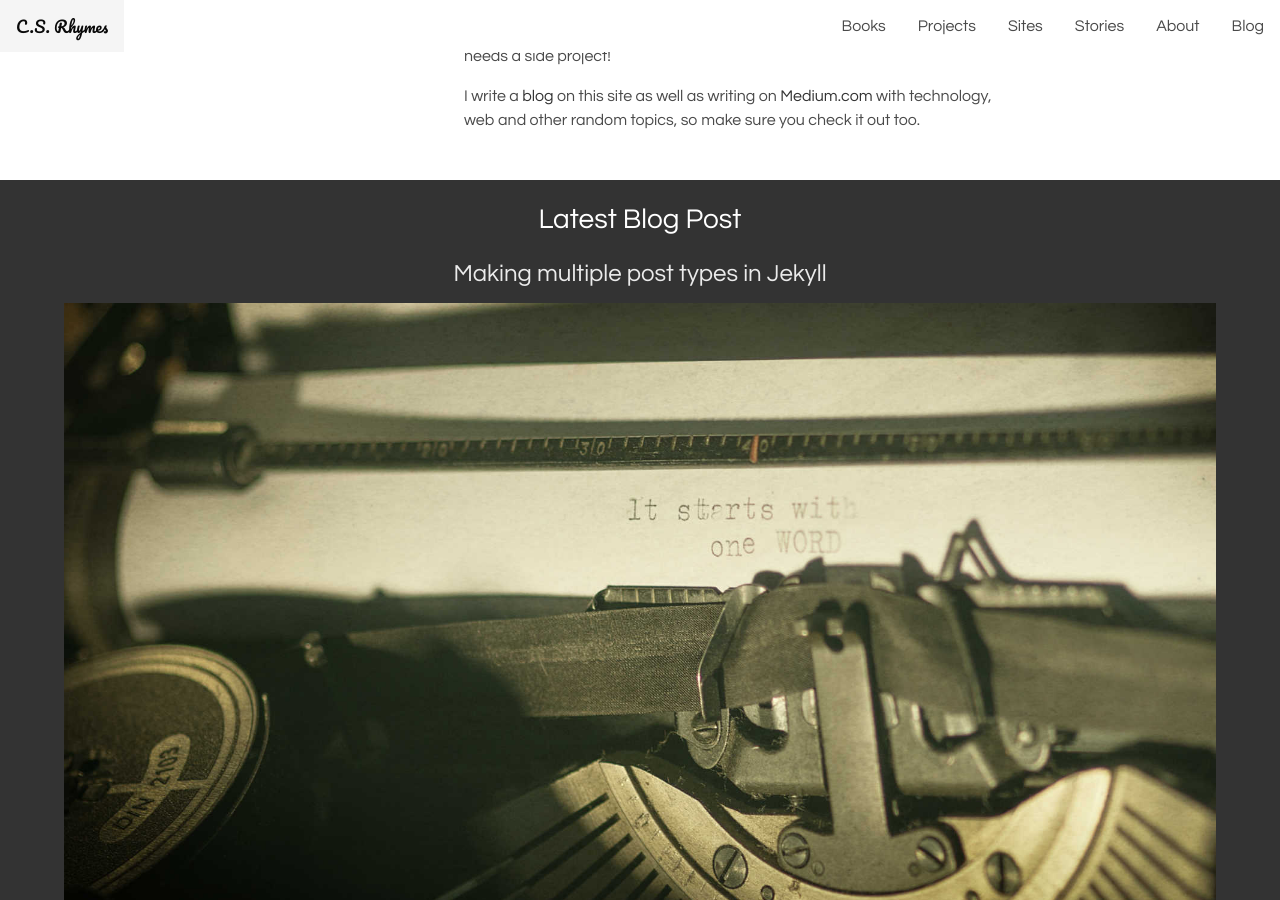
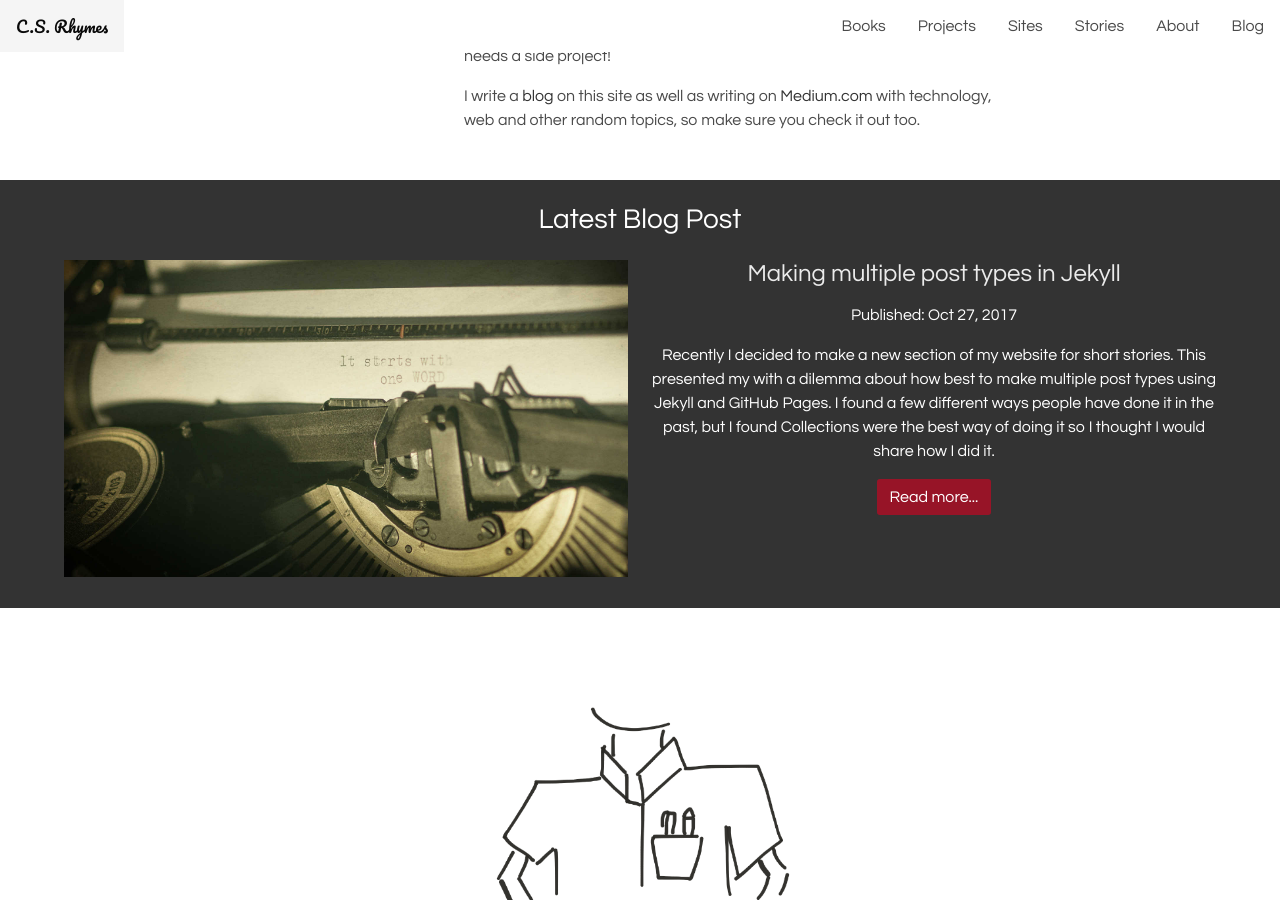
Before and after one commit to chrisrhymes/chrisrhymes.github.io, a Jekyll site: the page built from index.html, in a window 1280 px wide and 900 px high, scrolled down 1175 px. Built offline with Jekyll 4.4.1, drawn with Linux system fonts in a browser that asks for light colours; nearby versions of some CDN libraries.

```diff
--- a/_config.yml
+++ b/_config.yml
@@ -30,4 +30,4 @@ collections:
   stories:
     output: true
 
-exclude: [node_modules, gulpfile.js]
+exclude: [node_modules, gulpfile.js, vendor]
--- a/_includes/head.html
+++ b/_includes/head.html
@@ -12,12 +12,12 @@
     <!-- Twitter Cards -->
     <meta name="twitter:card" content="summary" />
     <meta name="twitter:site" content="@chrisrhymes" />
-    <meta name="twitter:title" content="{% if page.title %}{{ page.title }}{% else %}{{ site.title }}{% endif %}" />
+    <meta name="twitter:title" content="{% if page.title %}{{ page.title }}{% else %}{{ site.title }}{% endif %} | C.S. Rhymes | Web Developer and Author" />
     <meta name="twitter:description" content="{% if page.description %}{{ page.description }}{% else %}{{ site.description }}{% endif %}" />
     <meta name="twitter:image" content="{% if page.image %}{{ page.image | replace: 'http:', 'https:' }}{% else %}{{ site.image }}{% endif %}" />
 
     <!-- Open Graph Tags -->
-    <meta property="og:title" content="{% if page.title %}{{ page.title }}{% else %}{{ site.title }}{% endif %}">
+    <meta property="og:title" content="{% if page.title %}{{ page.title }}{% else %}{{ site.title }}{% endif %} | C.S. Rhymes | Web Developer and Author">
     <meta property="og:type" content="website">
     <meta property="og:image" content="{% if page.image %}{{ page.image | replace: 'http:', 'https:' }}{% else %}{{ site.image }}{% endif %}">
     <meta property="og:url" content="{{ page.url | prepend: site.url }}">
--- a/index.html
+++ b/index.html
@@ -68,17 +69,25 @@ image: http://www.csrhymes.com/img/about-hero.jpg
             <h2 class="title has-text-centered">Latest Blog Post</h2>
 
             {% for post in site.posts limit:1 %}
+            <div class="columns is-multiline">
+                {% if post.image %}
+                <div class="column">
+                    <img src="{{ post.image | replace: 'http:', 'https:' }}" alt="{{ post.title }}"/>
+                </div>
+                {% endif %}
+                <div class="column">
+                    <div class="has-text-centered">
                         <a href="{{ post.url | prepend: site.baseurl }}">
                             <h3 class="subtitle has-text-centered">{{ post.title }}</h3>
                         </a>
-            {% if post.image %}<img src="{{ post.image | replace: 'http:', 'https:' }}" alt="{{ post.title }}"/>{% endif %}
-            <div class="has-text-centered">
                         <p>Published: {{ post.date | date: "%b %-d, %Y" }}</p>
                         {{ post.excerpt }}
                         <a href="{{ post.url | prepend: site.baseurl }}" class="button is-info">
                             Read more...
                         </a>
                     </div>
+                </div>
+            </div>
             {% endfor %}
         </div>
     </div>
```
Also changed, not shown: other parts of index.html (+1 -0 lines), 1 other file. Lines whose indentation alone changed are shown as unchanged.
